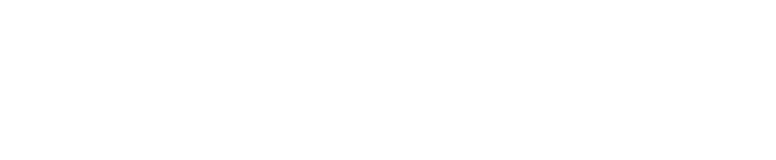
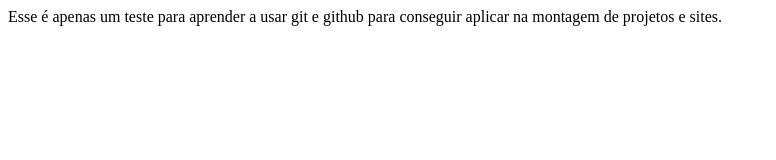
Before and after one commit to lucas-simon-araujo/acelerometros-e-arduino, a plain HTML site: page index.html in a window 1280 px wide. Shown: the whole page, without its empty margins (0-776 px from the left). Drawn offline with Linux system fonts and the light colour scheme.

Commit message:
Alteração no body do arquivo index.html

```diff
--- a/index.html
+++ b/index.html
@@ -5,5 +5,6 @@
 <title> Meu Site </title>
 </head>
 <body>
+Esse é apenas um teste para aprender a usar git e github para conseguir aplicar na montagem de projetos e sites.
 </body>
 </html>
```
